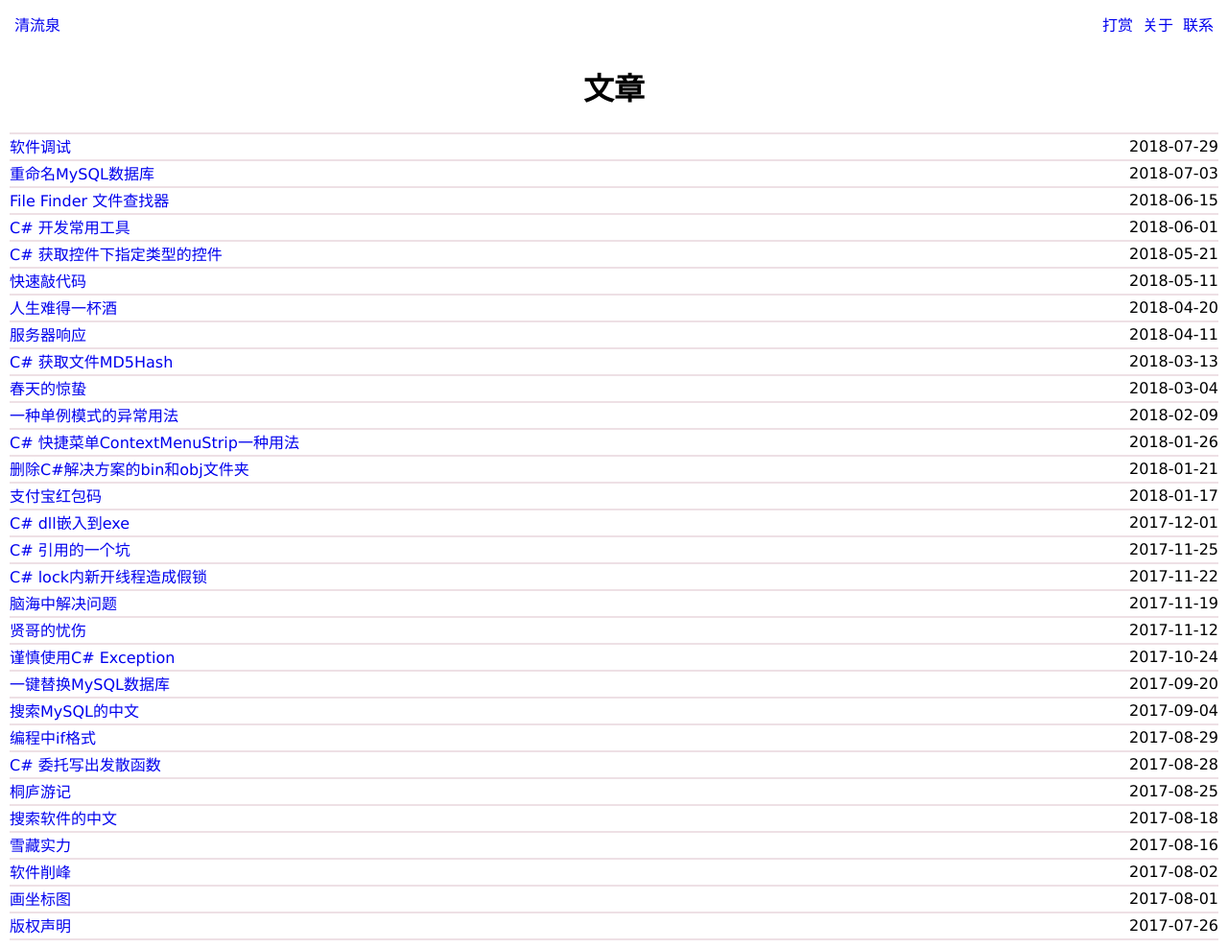
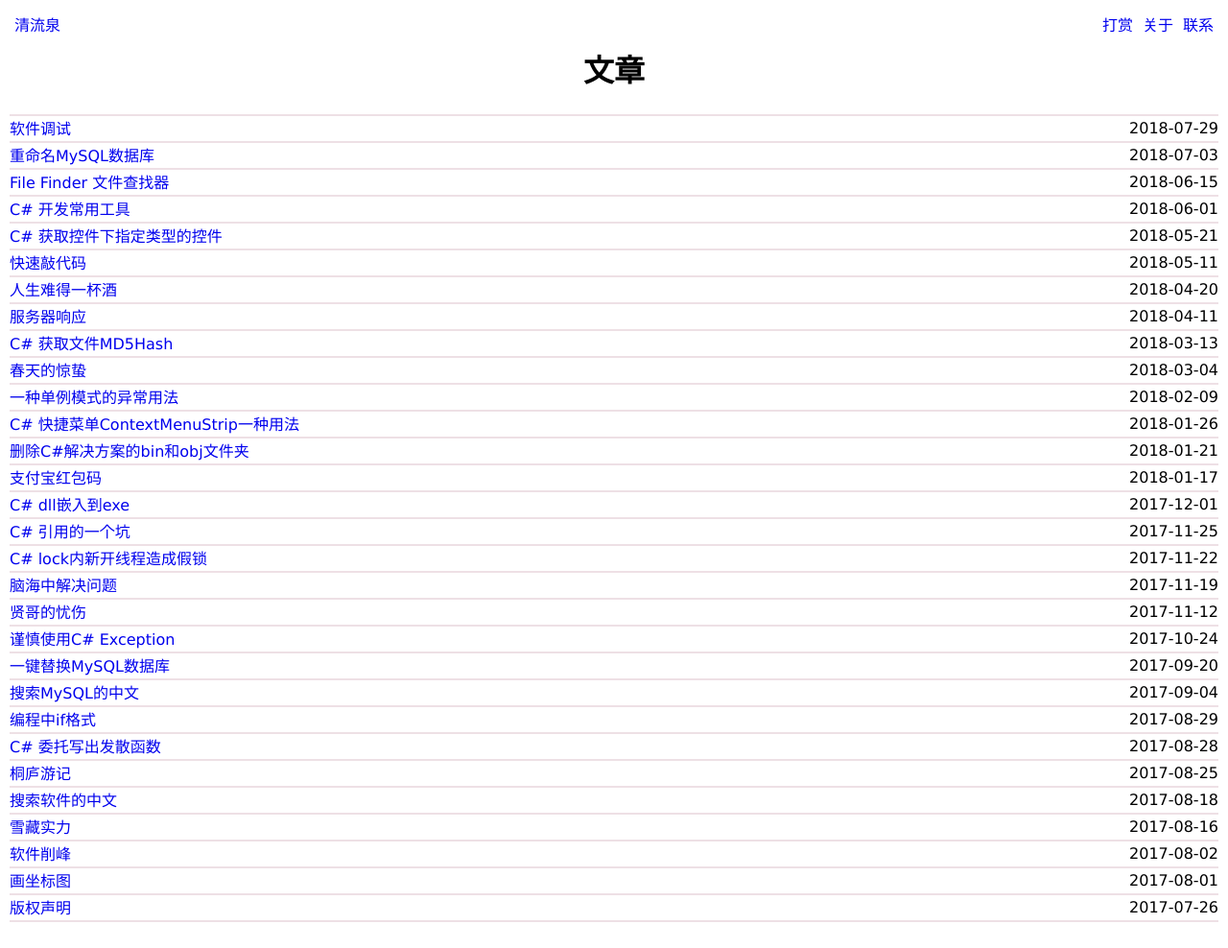
Before and after one commit to yinyongxian/yinyongxian.github.io, a Jekyll site: the page built from index.html, in a window 1280 px wide. Shown: the whole page at 96% size. Built offline with Jekyll 4.4.1, drawn with Linux system fonts in a browser that asks for light colours.

Commit message:
格式修正

```diff
--- a/_layouts/default.html
+++ b/_layouts/default.html
@@ -68,7 +68,6 @@
 </ul>
 <div id="updown"><span class="up"></span><span class="down"></span></div>
 <br>
-<br>
 {{ content }}
 </body>
 </html>
--- a/about/2017-08-05-about.html
+++ b/about/2017-08-05-about.html
@@ -10,7 +10,7 @@
 </head>
 
 <body>
-<div style="text-align:center;font-size: 2em;">尹永贤</div>
+<h1 style="text-align:center;font-size: 2em;">尹永贤</h1>
 <br>
 <div style="text-align:center;font-size: 1.2em;">资深程序员</div>
 <div style="text-align:center;font-size: 1.2em;">谦虚、低调、神秘...</div>
```
